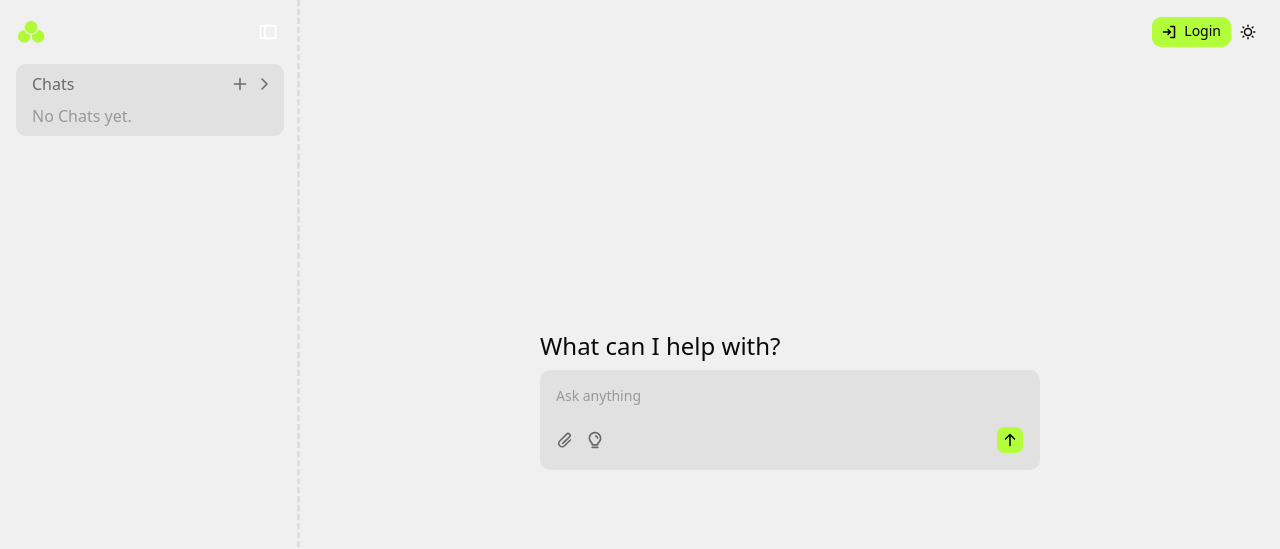
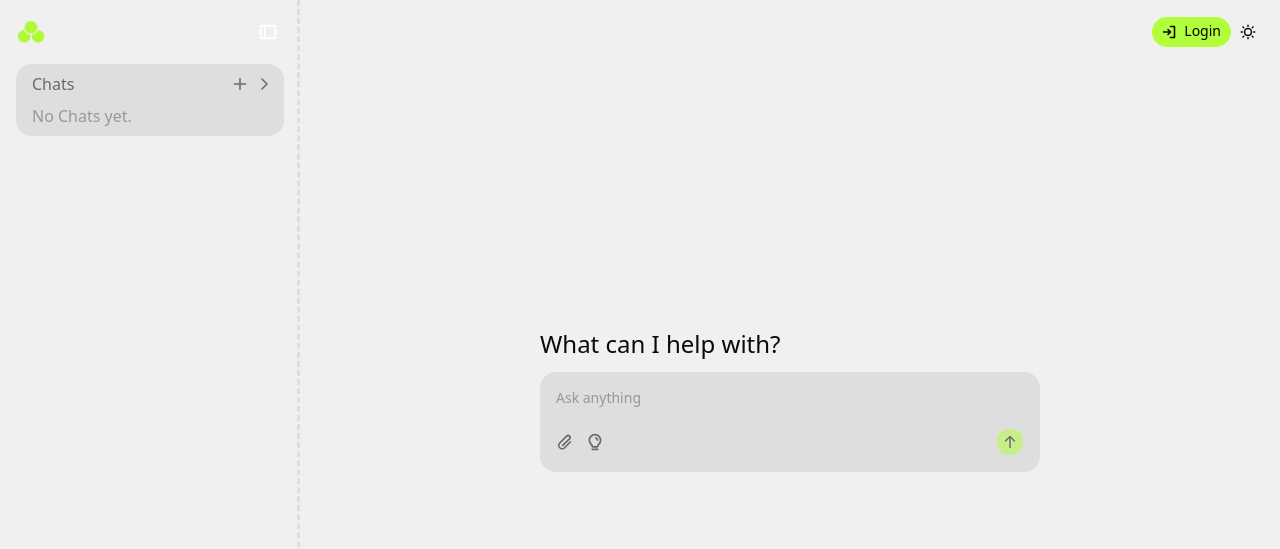
Before and after one commit to ayushghoshdev/prooompt, a Next.js app: page / in a window 1280 px wide. Shown: the top 549 px of the page. Built offline with nearby package versions, Linux system fonts and the light colour scheme; no server answers.

Commit message:
Improve UI styles

```diff
--- a/src/app/(homepage)/GuestView.tsx
+++ b/src/app/(homepage)/GuestView.tsx
@@ -3,7 +3,7 @@ import AiPromptBox from "./components/AiPromptBox";
 export default function GuestView() {
   return (
     <div className="flex min-h-screen flex-col items-center justify-center px-4">
-      <div className="w-full max-w-xl space-y-2">
+      <div className="w-full max-w-xl space-y-3">
         <h1 className="text-2xl font-medium">What can I help with?</h1>
         <AiPromptBox />
       </div>
--- a/src/app/(homepage)/UserView.tsx
+++ b/src/app/(homepage)/UserView.tsx
@@ -33,7 +33,7 @@ export default function UserView({ user }: { user: User }) {
 
   return (
     <div className="flex min-h-screen flex-col items-center justify-center px-4">
-      <div className="w-full max-w-xl space-y-2">
+      <div className="w-full max-w-xl space-y-3">
         <h1 className="text-2xl font-medium">
           What can I help with, {profile?.name.split(" ")[0]}?
         </h1>
--- a/src/app/(homepage)/components/AiPromptBox.tsx
+++ b/src/app/(homepage)/components/AiPromptBox.tsx
@@ -7,12 +7,20 @@ import {
   LightbulbIcon,
   PaperclipIcon,
 } from "@phosphor-icons/react";
+import { useState } from "react";
 
 export default function AiPromptBox() {
+  const [prompt, setPrompt] = useState("");
+
   // make the prompt box turn into the menu box when a option is selected
   return (
     <div className="bg-secondary rounded-lg p-4 w-[500px]">
-      <Textarea placeholder="Ask anything" className="resize-none w-full" />
+      <Textarea
+        placeholder="Ask anything"
+        className="resize-none w-full"
+        value={prompt}
+        onChange={(e) => setPrompt(e.target.value)}
+      />
       <div className="flex justify-between">
         <div className="flex items-center gap-3 text-muted-foreground">
           <PaperclipIcon
@@ -26,7 +34,11 @@ export default function AiPromptBox() {
             className="cursor-pointer hover:text-foreground"
           />
         </div>
-        <Button size="icon-sm">
+        <Button
+          size="icon-sm"
+          disabled={prompt.trim() === ""}
+          className="disabled:hover:cursor-not-allowed"
+        >
           <ArrowUpIcon size={16} weight="bold" />
         </Button>
       </div>
--- a/src/app/globals.css
+++ b/src/app/globals.css
@@ -57,7 +57,7 @@
   --popover-foreground: oklch(0.145 0 0);
   --primary: oklch(0.9146 0.2249 129.08);
   --primary-foreground: oklch(0.985 0 0);
-  --secondary: oklch(0.91 0 0);
+  --secondary: oklch(0.9 0 0);
   --secondary-foreground: oklch(0.205 0 0);
   --muted: oklch(0.9 0 0);
   --muted-foreground: oklch(0.52 0 0);
@@ -72,7 +72,7 @@
   --chart-3: oklch(0.439 0 0);
   --chart-4: oklch(0.371 0 0);
   --chart-5: oklch(0.269 0 0);
-  --radius: 0.625rem;
+  --radius: 1rem;
   --sidebar: oklch(0.985 0 0);
   --sidebar-foreground: oklch(0.145 0 0);
   --sidebar-primary: oklch(0.205 0 0);
@@ -84,7 +84,7 @@
 }
 
 .dark {
-  --background: oklch(0.19 0 0);
+  --background: oklch(0.15 0 0);
   --foreground: oklch(0.985 0 0);
   --card: oklch(0.205 0 0);
   --card-foreground: oklch(0.985 0 0);
--- a/src/components/TopRightActions.tsx
+++ b/src/components/TopRightActions.tsx
@@ -21,6 +21,7 @@ import {
   DropdownMenuShortcut,
   DropdownMenuTrigger,
 } from "./ui/dropdown-menu";
+import { Spinner } from "./ui/spinner";
 
 type User = {
   id: string;
@@ -60,9 +61,7 @@ export default function TopRightActions() {
   if (loading) {
     return (
       <header className="fixed top-4 right-4 z-50 flex items-center">
-        <Button variant="ghost" size="icon">
-          <ChatCircleIcon size={32} weight="bold" />
-        </Button>
+        <Spinner className="size-4" />
         <ThemeToggle />
       </header>
     );
@@ -93,7 +92,7 @@ export default function TopRightActions() {
             </DropdownMenuTrigger>
             <DropdownMenuContent className="w-25" align="center">
               <DropdownMenuGroup>
-                <Link href="/profile">
+                <Link href="/settings">
                   <DropdownMenuItem className="cursor-pointer">
                     <GearSixIcon size={32} weight="bold" /> Settings
                   </DropdownMenuItem>
--- a/src/components/ui/button.tsx
+++ b/src/components/ui/button.tsx
@@ -30,7 +30,7 @@ const buttonVariants = cva(
         "icon-xs":
           "size-6 rounded-[min(var(--radius-md),10px)] in-data-[slot=button-group]:rounded-lg [&_svg:not([class*='size-'])]:size-3",
         "icon-sm":
-          "size-7 rounded-[min(var(--radius-md),12px)] in-data-[slot=button-group]:rounded-lg",
+          "disabled:pointer-events-auto disabled:cursor-not-allowed size-7 rounded-[min(var(--radius-md),12px)] in-data-[slot=button-group]:rounded-lg",
         "icon-lg": "size-9",
       },
     },
--- a/src/components/ui/dropdown-menu.tsx
+++ b/src/components/ui/dropdown-menu.tsx
@@ -44,7 +44,7 @@ function DropdownMenuContent({
         sideOffset={sideOffset}
         align={align}
         className={cn(
-          "z-50 max-h-(--radix-dropdown-menu-content-available-height) w-(--radix-dropdown-menu-trigger-width) origin-(--radix-dropdown-menu-content-transform-origin) overflow-x-hidden overflow-y-auto rounded-lg bg-popover p-1 text-popover-foreground shadow-md ring-1 ring-foreground/10 duration-100 data-[side=bottom]:slide-in-from-top-2 data-[side=left]:slide-in-from-right-2 data-[side=right]:slide-in-from-left-2 data-[side=top]:slide-in-from-bottom-2 data-[state=closed]:overflow-hidden data-open:animate-in data-open:fade-in-0 data-open:zoom-in-95 data-closed:animate-out data-closed:fade-out-0 data-closed:zoom-out-95",
+          "z-50 max-h-(--radix-dropdown-menu-content-available-height) w-(--radix-dropdown-menu-trigger-width) origin-(--radix-dropdown-menu-content-transform-origin) overflow-x-hidden overflow-y-auto rounded-lg bg-popover p-1 text-popover-foreground duration-100 data-[side=bottom]:slide-in-from-top-2 data-[side=left]:slide-in-from-right-2 data-[side=right]:slide-in-from-left-2 data-[side=top]:slide-in-from-bottom-2 data-[state=closed]:overflow-hidden data-open:animate-in data-open:fade-in-0 data-open:zoom-in-95 data-closed:animate-out data-closed:fade-out-0 data-closed:zoom-out-95",
           className,
         )}
         {...props}
@@ -246,7 +246,7 @@ function DropdownMenuSubContent({
     <DropdownMenuPrimitive.SubContent
       data-slot="dropdown-menu-sub-content"
       className={cn(
-        "z-50 min-w-[96px] origin-(--radix-dropdown-menu-content-transform-origin) overflow-hidden rounded-lg bg-popover p-1 text-popover-foreground shadow-lg ring-1 ring-foreground/10 duration-100 data-[side=bottom]:slide-in-from-top-2 data-[side=left]:slide-in-from-right-2 data-[side=right]:slide-in-from-left-2 data-[side=top]:slide-in-from-bottom-2 data-open:animate-in data-open:fade-in-0 data-open:zoom-in-95 data-closed:animate-out data-closed:fade-out-0 data-closed:zoom-out-95",
+        "z-50 min-w-[96px] origin-(--radix-dropdown-menu-content-transform-origin) overflow-hidden rounded-lg bg-popover p-1 text-popover-foreground duration-100 data-[side=bottom]:slide-in-from-top-2 data-[side=left]:slide-in-from-right-2 data-[side=right]:slide-in-from-left-2 data-[side=top]:slide-in-from-bottom-2 data-open:animate-in data-open:fade-in-0 data-open:zoom-in-95 data-closed:animate-out data-closed:fade-out-0 data-closed:zoom-out-95",
         className,
       )}
       {...props}
```
